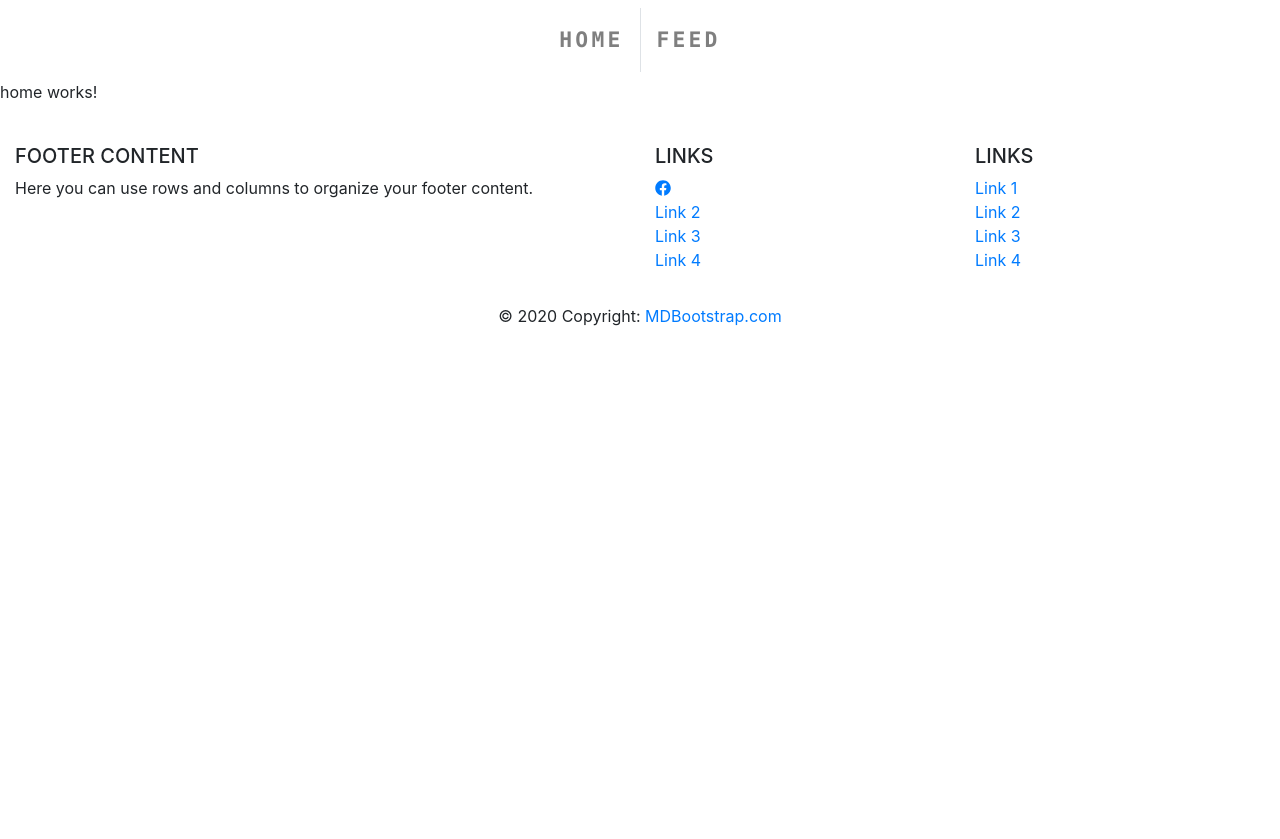
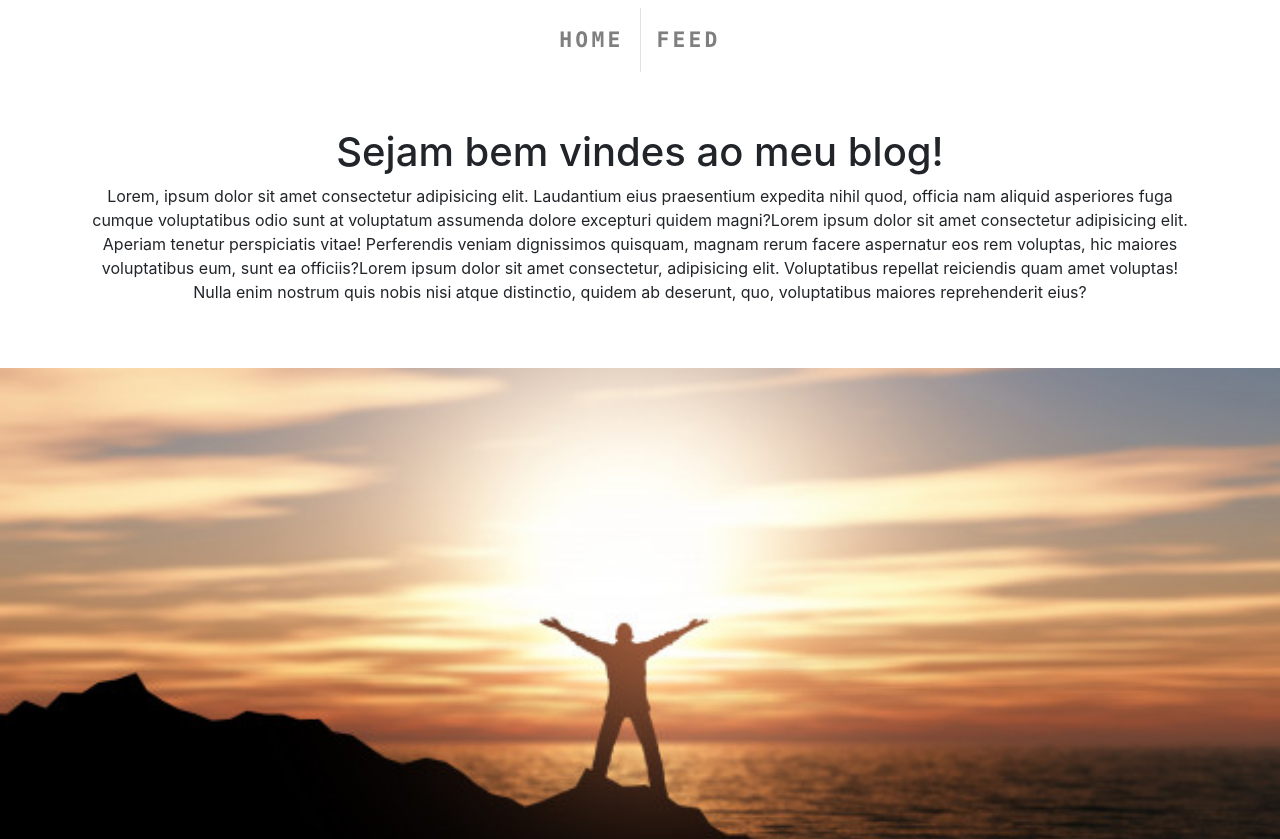
Before and after one commit to nathalyelque/blogPessoal-angular, an Angular app in the folder blogPessoal/: page /home in a window 1280 px wide. Shown: the top 839 px of the page. Before the commit the page ends 800 px from the top, so only its background shows below. Built offline with nearby package versions, Linux system fonts and the light colour scheme.

Commit message:
Implementação da página home

```diff
--- a/blogPessoal/src/app/home/home.component.css
+++ b/blogPessoal/src/app/home/home.component.css
@@ -0,0 +1,12 @@
+.parallax{
+
+    background-image: url("/assets/img/paisagem.jpg");
+
+    min-height: 500px;
+
+    background-attachment: fixed;
+    background-position: center;
+    background-repeat: no-repeat;
+    background-size: cover;
+
+}
--- a/blogPessoal/src/app/home/home.component.html
+++ b/blogPessoal/src/app/home/home.component.html
@@ -1 +1,29 @@
-<p>home works!</p>
+<div class="container">
+
+    <div class="row mt-5 md-5">
+        <div class="col-md-12">
+            <h1 class="text-center">Sejam bem vindes ao meu blog!</h1>
+        </div>
+    </div>
+
+    <div class="row mb-5">
+        <div class="col-md-12">
+            <p class="text-center">Lorem, ipsum dolor sit amet consectetur adipisicing elit. Laudantium eius praesentium
+                expedita nihil
+                quod, officia nam aliquid asperiores fuga cumque voluptatibus odio sunt at voluptatum assumenda dolore
+                excepturi quidem magni?Lorem ipsum dolor sit amet consectetur adipisicing elit. Aperiam tenetur
+                perspiciatis vitae! Perferendis veniam dignissimos quisquam, magnam rerum facere aspernatur eos rem
+                voluptas, hic maiores voluptatibus eum, sunt ea officiis?Lorem ipsum dolor sit amet consectetur,
+                adipisicing elit. Voluptatibus repellat reiciendis quam amet voluptas! Nulla enim nostrum quis nobis
+                nisi atque distinctio, quidem ab deserunt, quo, voluptatibus maiores reprehenderit eius?</p>
+        </div>
+    </div>
+</div>
+
+    <div class="parallax"></div>
+
+    <div class="row mt-5 mb-5">
+        <div class="col-md-12 d-flex justify-content-center">
+            <button class="btn btn-outline-dark" routerLink='/feed'>Ver o feed</button>
+        </div>
+    </div>
```
Also changed, not shown: blogPessoal/src/assets/img/paisagem.jpg (added).
